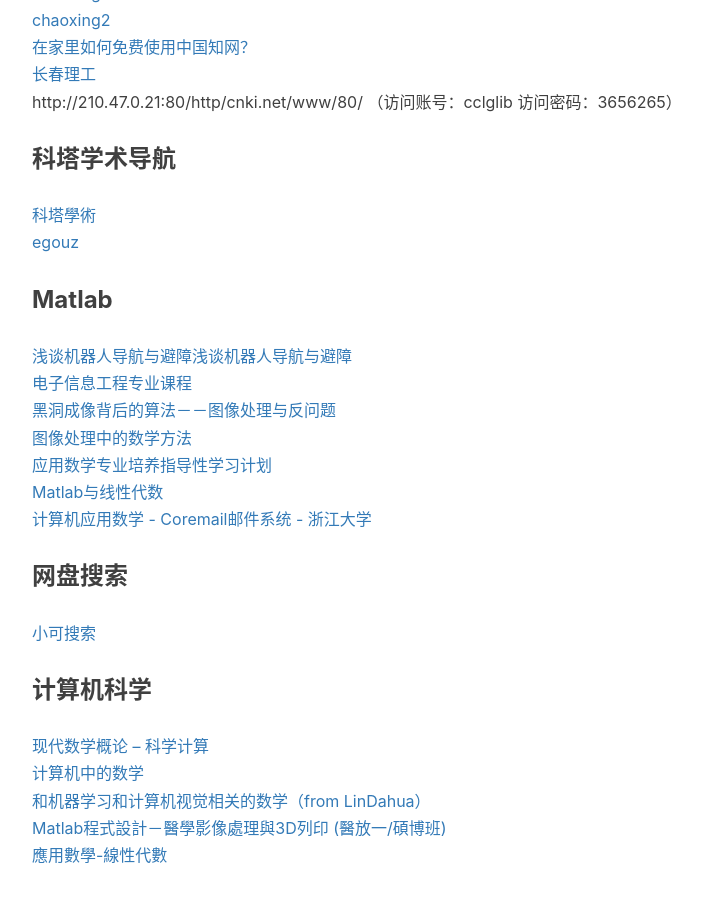
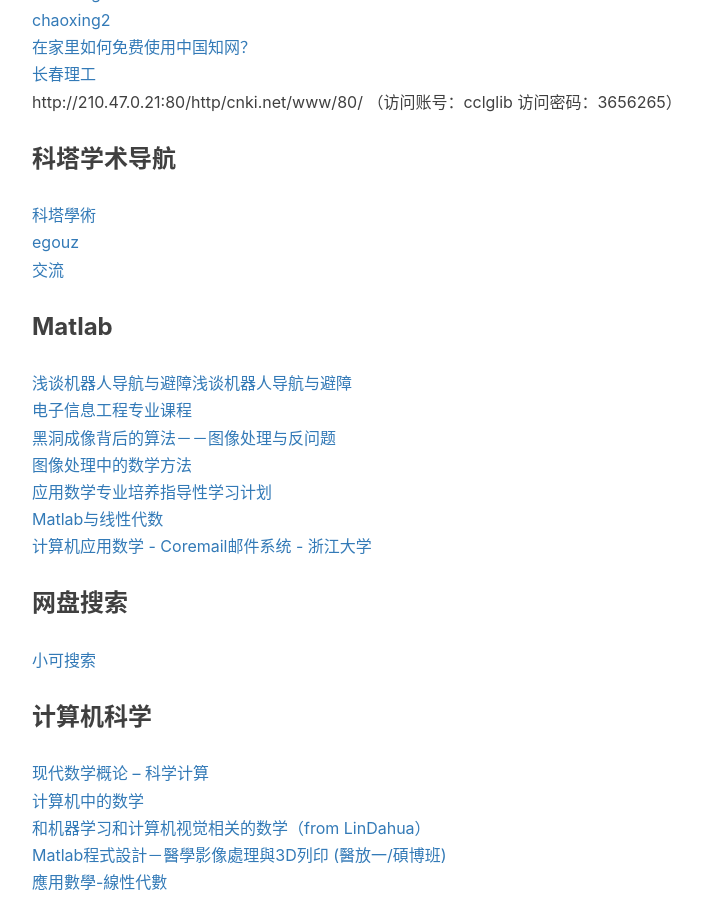
Before and after one commit to gary-robotics/dlward, a Jekyll site: the page built from _posts/2018-06-04-EKF-2018.markdown, in a window 1280 px wide and 900 px high, scrolled down 649 px. Shown: the whole window, without its empty margins (233-935 px from the left). Built offline with Jekyll 4.4.1, drawn with Linux system fonts in a browser that asks for light colours; nearby versions of some CDN libraries; comment, search, counter and statistics services are not loaded.

Commit message:
Update 2018-06-04-EKF-2018.markdown

```diff
--- a/_posts/2018-06-04-EKF-2018.markdown
+++ b/_posts/2018-06-04-EKF-2018.markdown
@@ -19,6 +19,7 @@
 ### 科塔学术导航
 [科塔學術](https://site.sciping.com/)
 [egouz](https://www.egouz.com/topics/19162.html)
+[交流](http://videolectures.net/)
 
 ### Matlab
 [浅谈机器人导航与避障浅谈机器人导航与避障](https://www.aiimooc.com/mall/list-htm-active-6-catid-756.html)
```
